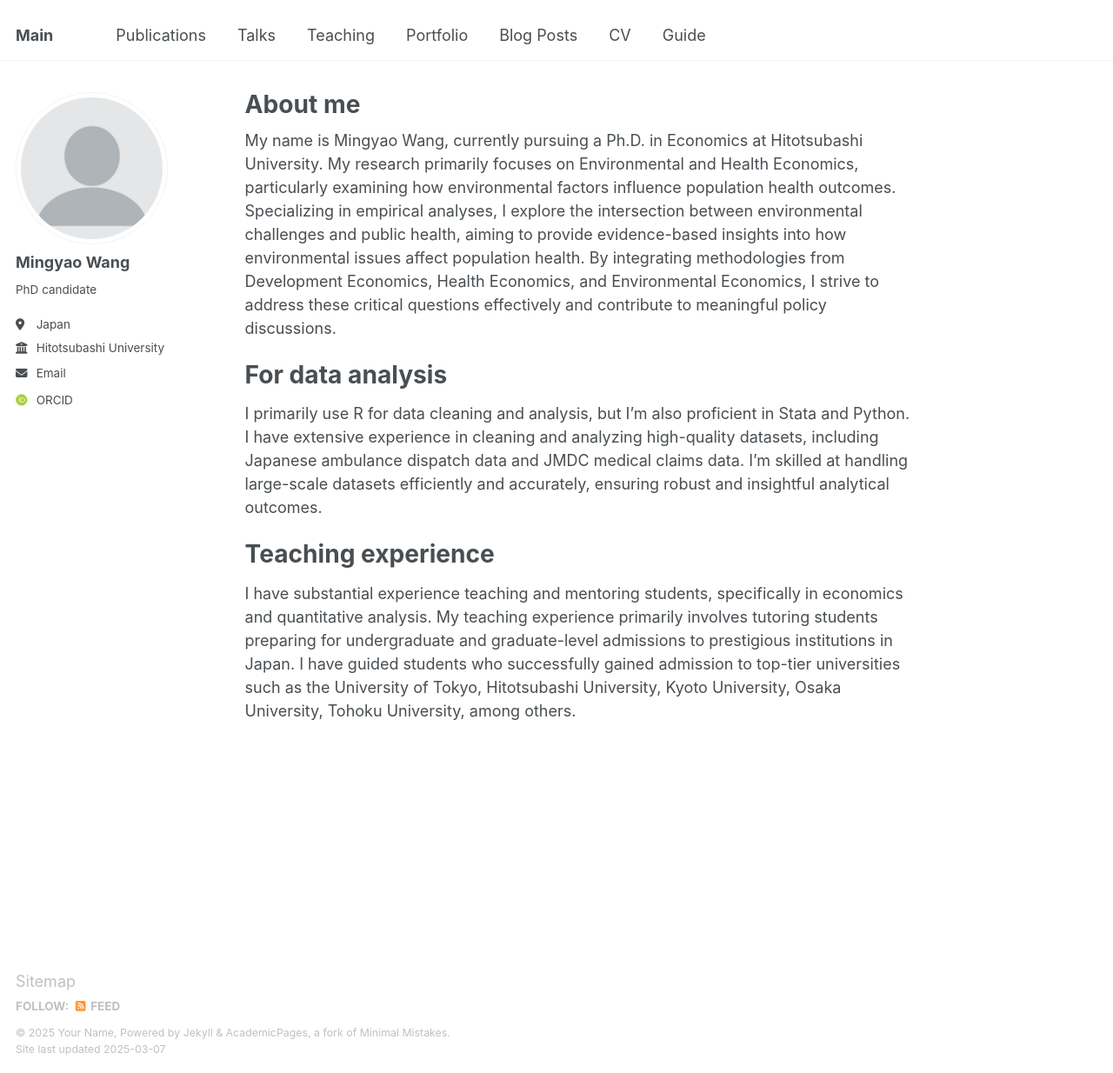
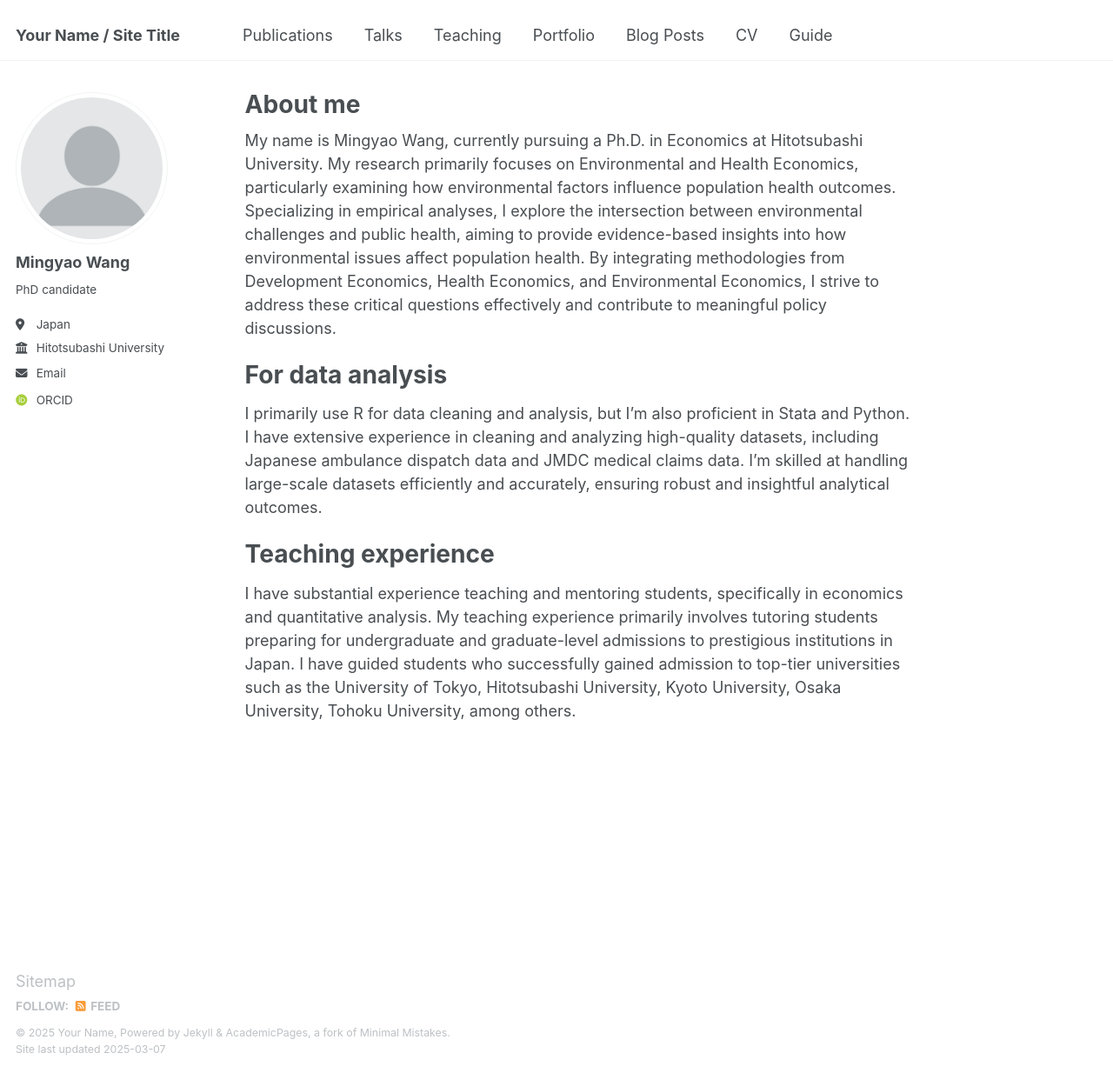
Before and after one commit to Mingyao-Wang/aboutme, a Jekyll site: the page built from _pages/about.md, in a window 1280 px wide and 1234 px high. Shown: the whole window at 87% size. Built offline with Jekyll 4.4.1, drawn with Linux system fonts in a browser that asks for light colours; some web fonts are replaced.

Commit message:
Update _config.yml

```diff
--- a/_config.yml
+++ b/_config.yml
@@ -9,7 +9,7 @@
 # Basic Site Settings
 locale                   : "en-US"
 site_theme               : "default"
-title                    : "Main"
+title                    : "Your Name / Site Title"
 title_separator          : "-"
 name                     : &name "Your Name"
 description              : &description "personal description"
```
